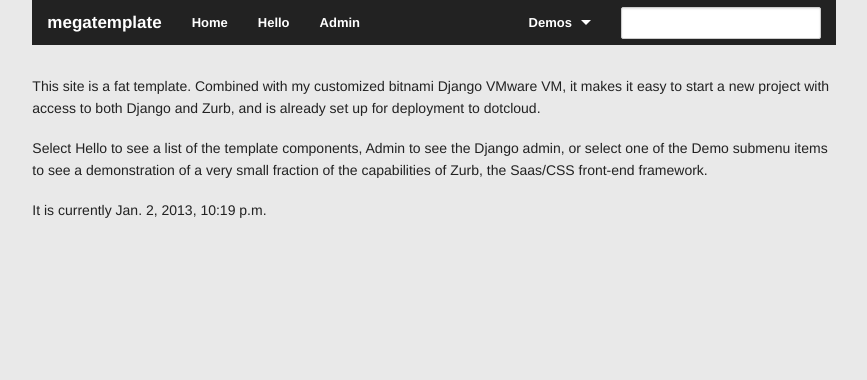
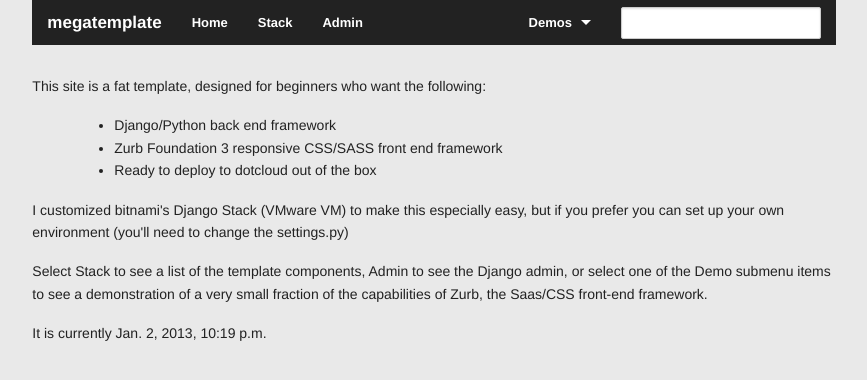
Before and after one commit to FilterJoe/megatemplate, a Django app: page / in a window 1280 px wide. Shown: the top 380 px of the page, without its empty margins (206-1073 px from the left). Run offline with Django 3.2, Linux system fonts and the light colour scheme; parts of the project's set-up code (start-up, migrations or seed data) failed here and were passed over; some libraries are stand-ins or nearby versions.

Commit message:
improved README to better document how to start new project from template. Got rid of all references to hello world in favor of "stack".

```diff
--- a/app1/views.py
+++ b/app1/views.py
@@ -4,16 +4,7 @@ from datetime import datetime
 from django.template import RequestContext # to get my css file to be seen
 from django.shortcuts import render_to_response, get_object_or_404
 
-#def hello_view(request):
-#    """ Simple Hello World View """
-#    t = loader.get_template('helloworld.html')
-#    c = Context({
-#        'current_time': datetime.now(),
-#        })
-#    return HttpResponse(t.render(c))
-#
-
-def hello_view(request):
+def stack_view(request):
     # The commented out code is here because manage.py createsuperuser quit working for me. I was
     # not able to figure out why, but to create first superuser, just uncomment the lines below.
     # Then you can log in and create another user/pwd (make superuser) and delete this first one.
@@ -28,7 +19,7 @@ def hello_view(request):
 #    else:
 #        "rats, test3 NOT created"
     current_time = datetime.now()
-    return render_to_response('helloworld.html', locals(), context_instance=RequestContext(request))
+    return render_to_response('stack.html', locals(), context_instance=RequestContext(request))
 
 def buttons_view(request):
     return render_to_response('buttons.html', locals(), context_instance=RequestContext(request))
--- a/megatemplate/urls.py
+++ b/megatemplate/urls.py
@@ -1,5 +1,5 @@
 from django.conf.urls import patterns, include, url
-from app1.views import hello_view,home_view,buttons_view, tabs_view
+from app1.views import stack_view, home_view, buttons_view, tabs_view
 
 from django.contrib import admin
 admin.autodiscover()
@@ -14,7 +14,7 @@ urlpatterns = patterns('',
 
     # Uncomment the next line to enable the admin:
     url(r'^admin/', include(admin.site.urls)),
-    url(r'^hello/', view=hello_view, name='hello_page'),
+    url(r'^stack/', view=stack_view, name='stack_page'),
     url(r'^buttons/', view=buttons_view, name='buttons_page'),
     url(r'^tabs/', view=tabs_view, name='tabs_page'),
     url(r'^$', view=home_view, name='home_page'),
--- a/templates/home.html
+++ b/templates/home.html
@@ -7,11 +7,20 @@
 {% block content %}
     <div class="row">
         <div class="ten columns centered">
-            <p>This site is a fat template. Combined with my customized bitnami Django VMware VM, it makes it
-                easy to start a new project with access to both Django and Zurb, and is already set up for
-                deployment to dotcloud. </p>
+            <p>This site is a fat template, designed for beginners who want the following:</p>
 
-            <p>Select Hello to see a list of the template components,
+            <div class="ten columns centered">
+                <ul>
+                    <li>Django/Python back end framework</li>
+                    <li>Zurb Foundation 3 responsive CSS/SASS front end framework</li>
+                    <li>Ready to deploy to dotcloud out of the box</li>
+                </ul>
+            </div>
+
+            <p>I customized bitnami's Django Stack (VMware VM) to make this especially easy, but if
+                you prefer you can set up your own environment (you'll need to change the settings.py)</p>
+
+            <p>Select Stack to see a list of the template components,
                 Admin to see the Django admin, or select one of the Demo submenu items to see
                 a demonstration of a very small fraction of the capabilities of Zurb, the Saas/CSS front-end
                 framework.</p>
--- a/templates/mybase.html
+++ b/templates/mybase.html
@@ -36,7 +36,7 @@
                 <section>
                     <ul class="left">
                         <li><a href="/">Home</a></li>
-                        <li><a href="/hello/">Hello</a></li>
+                        <li><a href="/stack/">Stack</a></li>
                         <li><a href="/admin/">Admin</a></li>
                     </ul>
                     <ul class="right">
```
Also changed, not shown: templates/stack.html (renamed from templates/helloworld.html, +4 -4 lines), 1 other file.
